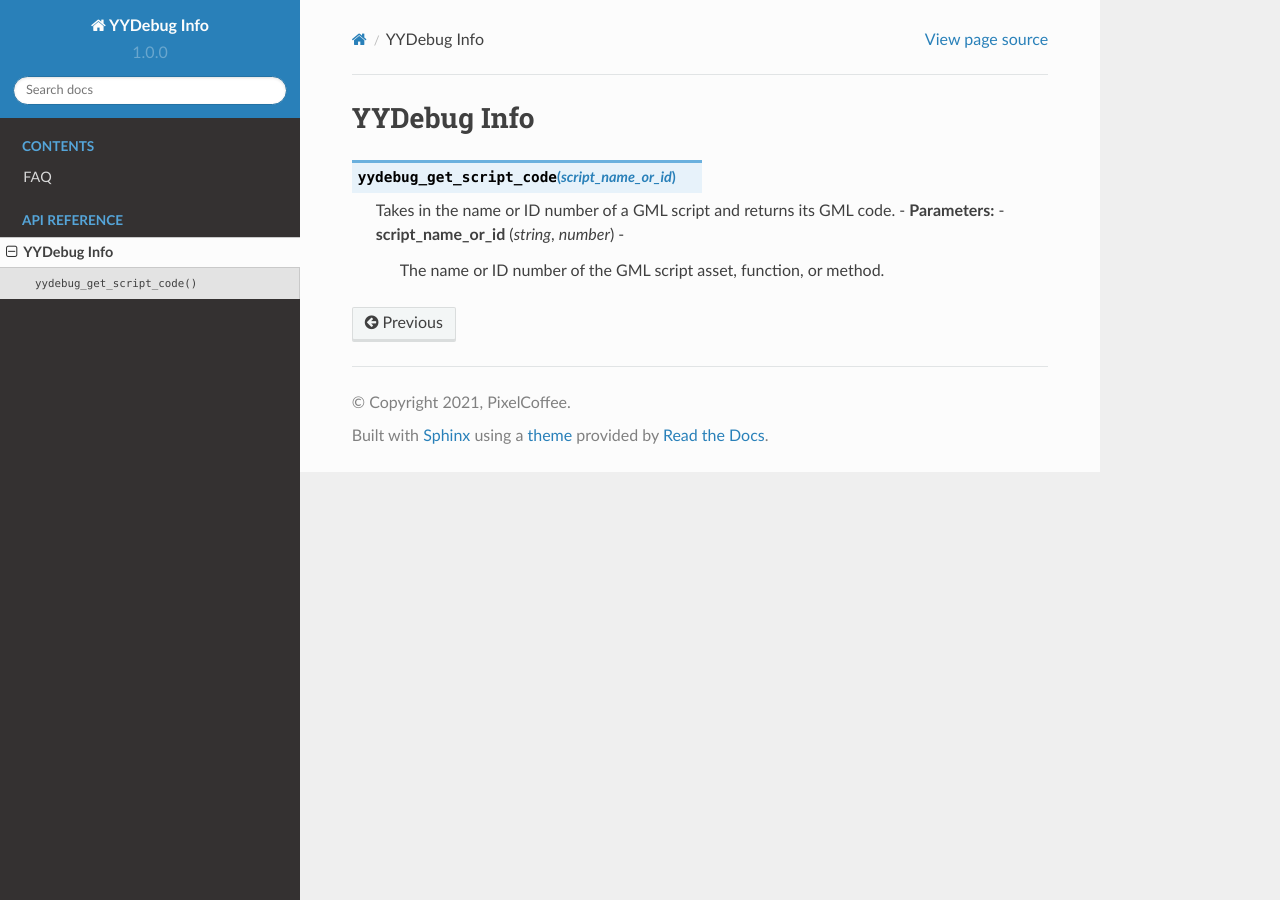
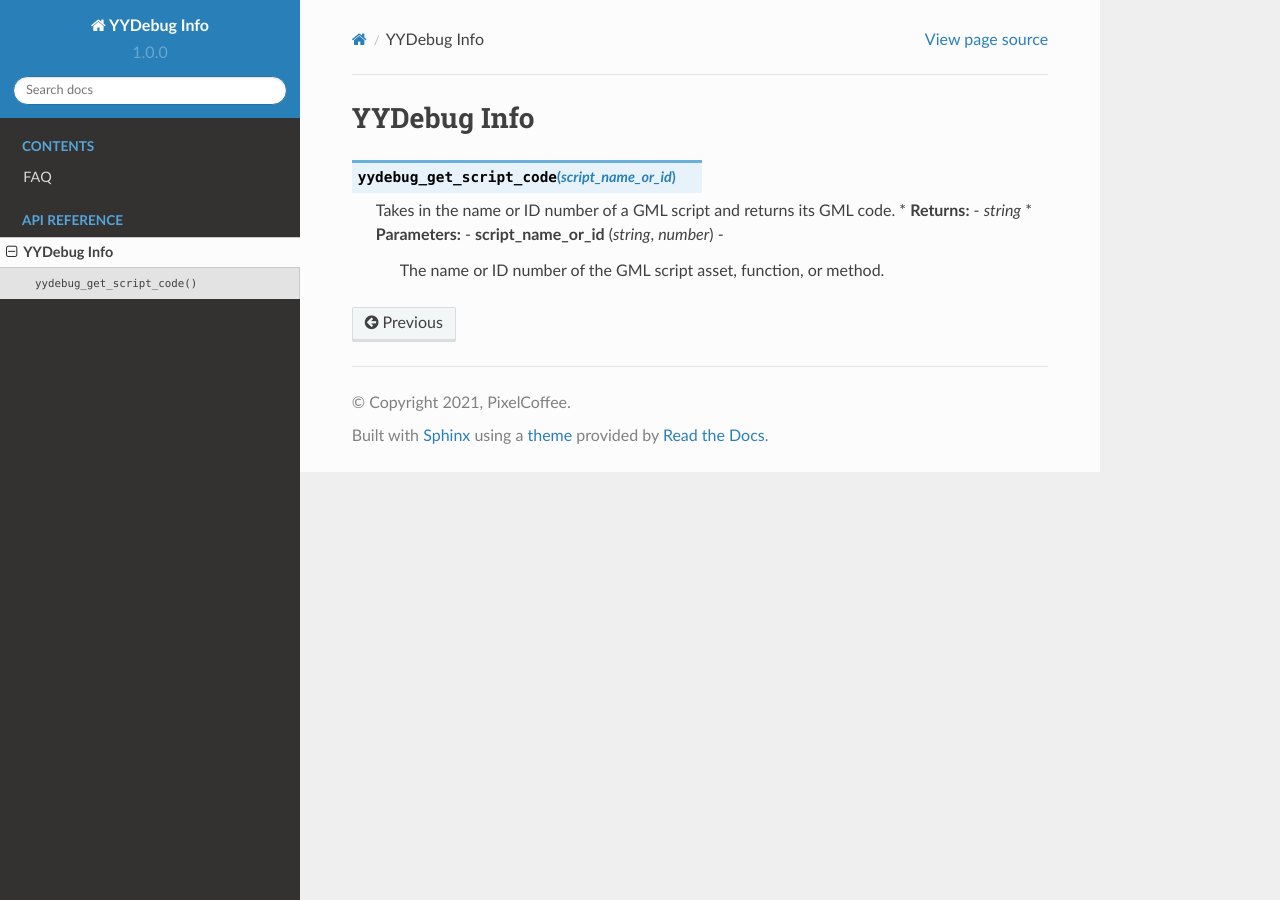
Before and after one commit to pixel-coffee/yydebuginfodocs, a Sphinx documentation site: the page built from docs/source/yydebug_info.rst, in a window 1280 px wide. Built offline with Sphinx 7.4.7 and the Read the Docs theme 2.0.0, drawn with Linux system fonts in a browser that asks for light colours.

Commit message:
Update yydebug_info.rst

```diff
--- a/docs/source/yydebug_info.rst
+++ b/docs/source/yydebug_info.rst
@@ -4,5 +4,7 @@ YYDebug Info
 .. py:function:: yydebug_get_script_code(script_name_or_id)
 
     Takes in the name or ID number of a GML script and returns its GML code.
-    - **Parameters:**   - **script_name_or_id** (*string*, *number*) -
+    * **Returns:**      - *string*
+    * **Parameters:**   - **script_name_or_id** (*string*, *number*) -
+
                             The name or ID number of the GML script asset, function, or method.
```
